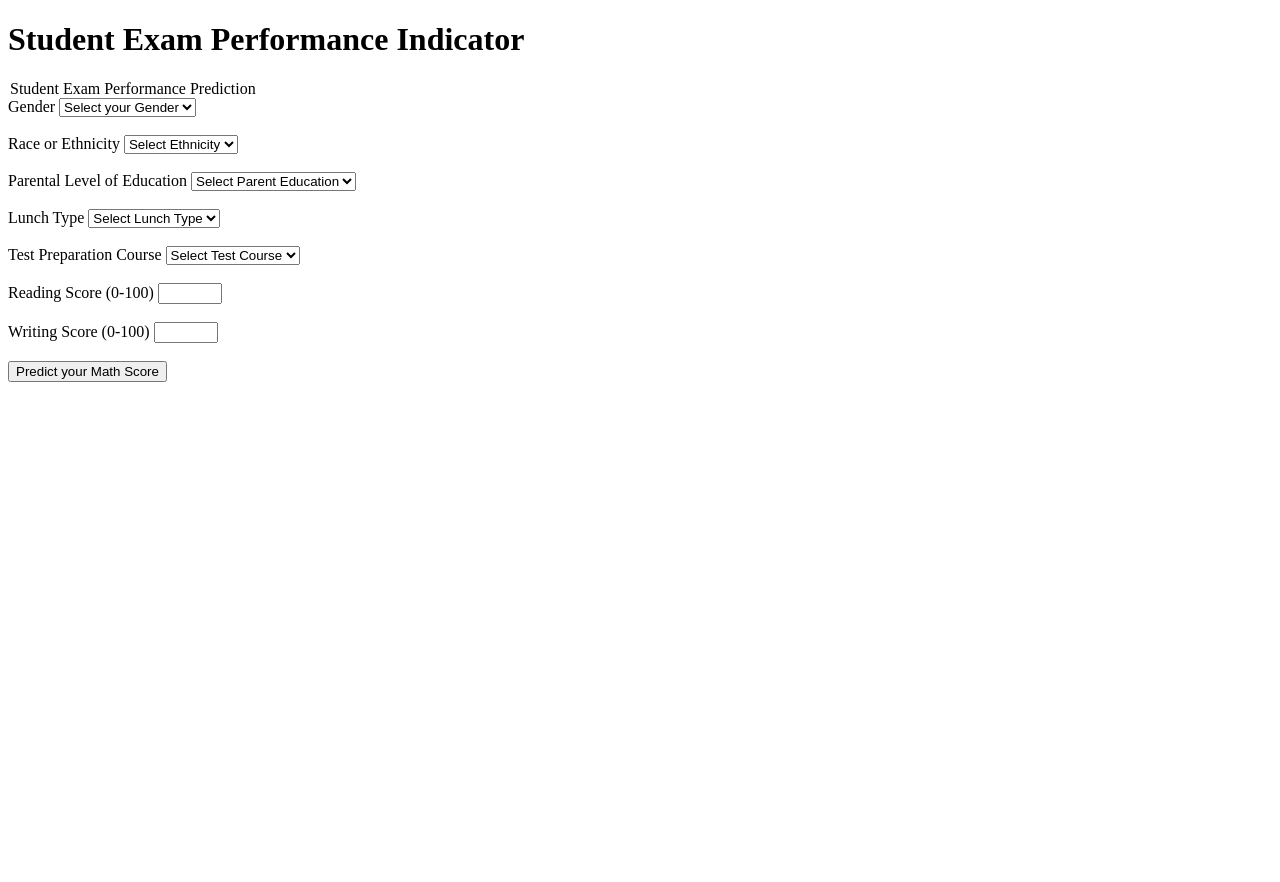
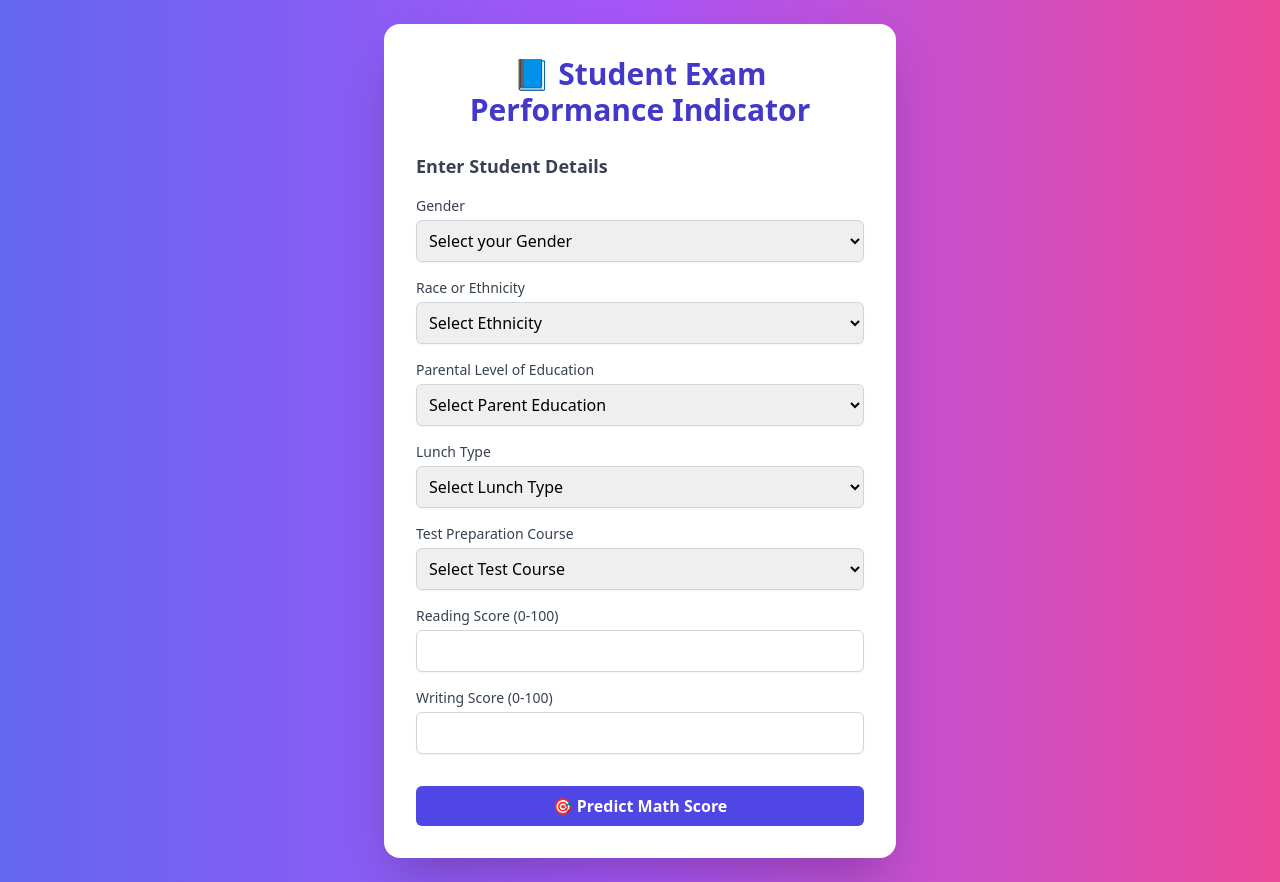
Before and after one commit to pushkar1620/mlproject, a Flask app: template templates/home.html in a window 1280 px wide. Before the commit the page ends 382 px from the top, so only its background shows below. Run offline with Flask 3, Linux system fonts and the light colour scheme; the template is opened without the code that fills it, so the values that code supplies are empty; some libraries are stand-ins or nearby versions.

Commit message:
updat home page

```diff
--- a/app.py
+++ b/app.py
@@ -9,11 +9,11 @@ application = Flask(__name__)
 app = application
 
 ## Route for homepage
-@app.route('/')
-def index():
-    return render_template('index.html')
+# @app.route('/')
+# def index():
+#     return render_template('index.html')
 
-@app.route('/predictdata', methods=['GET', 'POST'])
+@app.route('/', methods=['GET', 'POST'])
 def predict_datapoint():
     if request.method == 'GET':
         return render_template('home.html')
--- a/templates/home.html
+++ b/templates/home.html
@@ -1,67 +1,89 @@
 <!DOCTYPE html>
-<html>
+<html lang="en">
 <head>
+    <meta charset="UTF-8">
     <title>Student Exam Performance Predictor</title>
+    <script src="https://cdn.tailwindcss.com"></script>
 </head>
-<body>
-    <div class="login">
-       <h1>Student Exam Performance Indicator</h1>
-       <form action="{{ url_for('predict_datapoint')}}" method="post">
-            <legend>Student Exam Performance Prediction</legend>
+<body class="bg-gradient-to-r from-indigo-500 via-purple-500 to-pink-500 min-h-screen flex items-center justify-center p-6">
+    <div class="bg-white p-8 rounded-2xl shadow-2xl max-w-lg w-full">
+        <h1 class="text-3xl font-bold text-center text-indigo-700 mb-6">📘 Student Exam Performance Indicator</h1>
+        <form action="{{ url_for('predict_datapoint') }}" method="post" class="space-y-4">
+            <legend class="text-lg font-semibold text-gray-700 mb-2">Enter Student Details</legend>
 
-            <label>Gender</label>
-            <select name="gender" required>
-                <option selected disabled value="">Select your Gender</option>
+            <div>
+                <label class="block text-sm font-medium text-gray-700">Gender</label>
+                <select name="gender" required class="mt-1 block w-full border border-gray-300 rounded-md shadow-sm p-2">
+                    <option disabled selected value="">Select your Gender</option>
                     <option value="male">Male</option>
                     <option value="female">Female</option>
-            </select><br><br>
+                </select>
+            </div>
 
-            <label>Race or Ethnicity</label>
-            <select name="ethnicity" required>
-                <option selected disabled value="">Select Ethnicity</option>
+            <div>
+                <label class="block text-sm font-medium text-gray-700">Race or Ethnicity</label>
+                <select name="ethnicity" required class="mt-1 block w-full border border-gray-300 rounded-md shadow-sm p-2">
+                    <option disabled selected value="">Select Ethnicity</option>
                     <option value="group A">Group A</option>
                     <option value="group B">Group B</option>
                     <option value="group C">Group C</option>
                     <option value="group D">Group D</option>
                     <option value="group E">Group E</option>
-            </select><br><br>
+                </select>
+            </div>
 
-            <label>Parental Level of Education</label>
-            <select name="parental_level_of_education" required>
-                <option selected disabled value="">Select Parent Education</option>
-                <option value="associate's degree">associate's degree</option>
-                <option value="bachelor's degree">bachelor's degree</option>
-                <option value="high school">high school</option>
-                <option value="master's degree">master's degree</option>
-                <option value="some college">some college</option>
-                <option value="some high school">some high school</option>
-            </select><br><br>
+            <div>
+                <label class="block text-sm font-medium text-gray-700">Parental Level of Education</label>
+                <select name="parental_level_of_education" required class="mt-1 block w-full border border-gray-300 rounded-md shadow-sm p-2">
+                    <option disabled selected value="">Select Parent Education</option>
+                    <option value="associate's degree">Associate's Degree</option>
+                    <option value="bachelor's degree">Bachelor's Degree</option>
+                    <option value="high school">High School</option>
+                    <option value="master's degree">Master's Degree</option>
+                    <option value="some college">Some College</option>
+                    <option value="some high school">Some High School</option>
+                </select>
+            </div>
 
-            <label>Lunch Type</label>
-            <select name="lunch" required>
-                <option selected disabled value="">Select Lunch Type</option>
-                <option value="free/reduced">free/reduced</option>
-                <option value="standard">standard</option>
-            </select><br><br>
+            <div>
+                <label class="block text-sm font-medium text-gray-700">Lunch Type</label>
+                <select name="lunch" required class="mt-1 block w-full border border-gray-300 rounded-md shadow-sm p-2">
+                    <option disabled selected value="">Select Lunch Type</option>
+                    <option value="free/reduced">Free/Reduced</option>
+                    <option value="standard">Standard</option>
+                </select>
+            </div>
 
-            <label>Test Preparation Course</label>
-            <select name="test_preparation_course" required>
-                <option selected disabled value="">Select Test Course</option>
+            <div>
+                <label class="block text-sm font-medium text-gray-700">Test Preparation Course</label>
+                <select name="test_preparation_course" required class="mt-1 block w-full border border-gray-300 rounded-md shadow-sm p-2">
+                    <option disabled selected value="">Select Test Course</option>
                     <option value="none">None</option>
                     <option value="completed">Completed</option>
-            </select><br><br>
+                </select>
+            </div>
 
-            <label>Reading Score (0-100)</label>
-            <input type="number" name="reading_score" min="0" max="100" required /><br><br>
+            <div>
+                <label class="block text-sm font-medium text-gray-700">Reading Score (0-100)</label>
+                <input type="number" name="reading_score" min="0" max="100" required class="mt-1 block w-full border border-gray-300 rounded-md shadow-sm p-2" />
+            </div>
 
-            <label>Writing Score (0-100)</label>
-            <input type="number" name="writing_score" min="0" max="100" required /><br><br>
+            <div>
+                <label class="block text-sm font-medium text-gray-700">Writing Score (0-100)</label>
+                <input type="number" name="writing_score" min="0" max="100" required class="mt-1 block w-full border border-gray-300 rounded-md shadow-sm p-2" />
+            </div>
 
-            <input type="submit" value="Predict your Math Score" />
+            <div class="pt-4">
+                <button type="submit" class="w-full bg-indigo-600 hover:bg-indigo-700 text-white font-semibold py-2 px-4 rounded-md transition">
+                    🎯 Predict Math Score
+                </button>
+            </div>
         </form>
 
         {% if results %}
-            <h2>The predicted Math Score is: {{ results }}</h2>
+        <div class="mt-6 p-4 bg-green-100 border-l-4 border-green-500 text-green-700 rounded-md shadow">
+            <h2 class="text-xl font-semibold">✅ The predicted Math Score is: <span class="font-bold">{{ results }}</span></h2>
+        </div>
         {% endif %}
     </div>
 </body>
```
Lines whose indentation alone changed are shown as unchanged.
